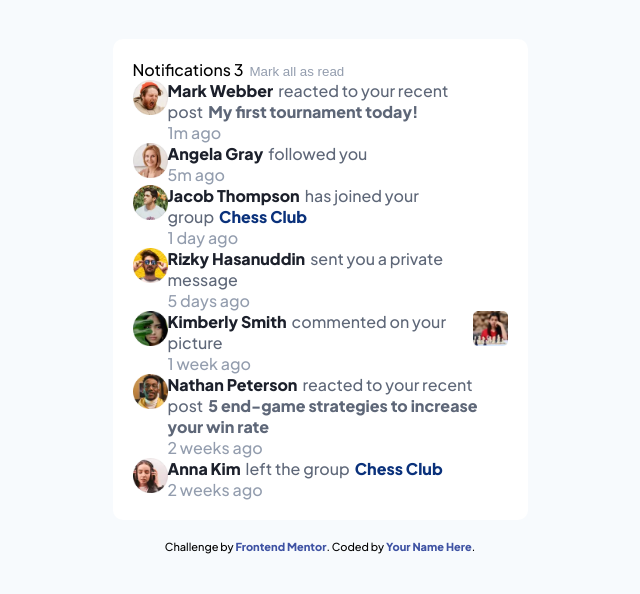
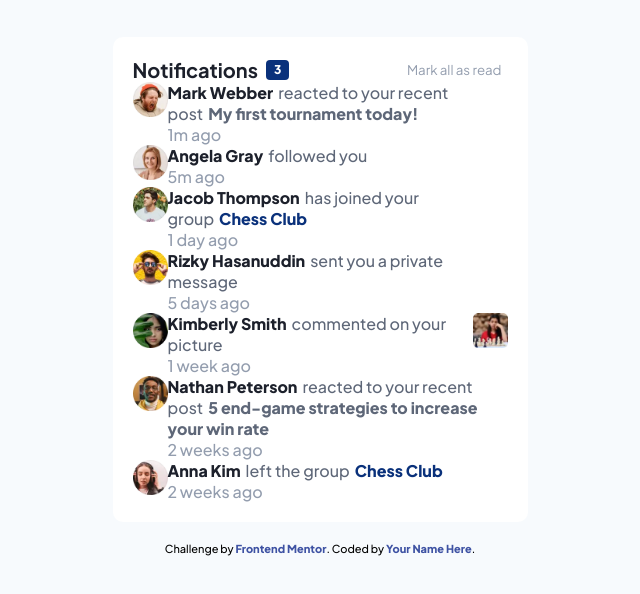
Before and after one commit to helihard/social-media-notifications, a React (Vite) app: page / in a window 1280 px wide. Shown: the part 104-698 px from the top of the page, without its empty margins (320-960 px from the left). Built offline with nearby package versions, Linux system fonts and the light colour scheme.

Commit message:
initial header styling

```diff
--- a/src/components/MainContainer.jsx
+++ b/src/components/MainContainer.jsx
@@ -89,11 +89,16 @@ function MainContainer() {
     return null;
   }
 
+  function getNumberOfUnreadNotifications() {
+    const unreadNotifications = notifications.filter((notification) => notification.isUnread);
+    return unreadNotifications.length;
+  }
+
   return (
     <>
       <div id="main-container">
         <header>
-          Notifications 3
+          <div id="headline"><b>Notifications</b> <span id="number-of-unread">{getNumberOfUnreadNotifications()}</span></div>
           <button>Mark all as read</button>
         </header>
           {notifications.map((notification) => (
--- a/src/index.css
+++ b/src/index.css
@@ -33,9 +33,36 @@ body {
   margin-bottom: 20px;
 }
 
+header {
+  display: flex;
+  justify-content: space-between;
+  align-items: center
+}
+
+header b {
+  font-size: 20px;
+  color: var(--verydarkblue);
+}
+
+#headline {
+  display: flex;
+  align-items: center;
+}
+
+#number-of-unread {
+  background-color: var(--blue);
+  color: var(--white);
+  font-size: 12px;
+  font-weight: 800;
+  margin-left: 8px;
+  padding: 2px 8px 3px;
+  border-radius: 4px;
+}
+
 button {
   background-color: inherit;
   color: var(--grayishblue);
+  font-family: "Plus Jakarta Sans", sans-serif;
   border: none;
   outline: none;
   cursor: pointer;
```
